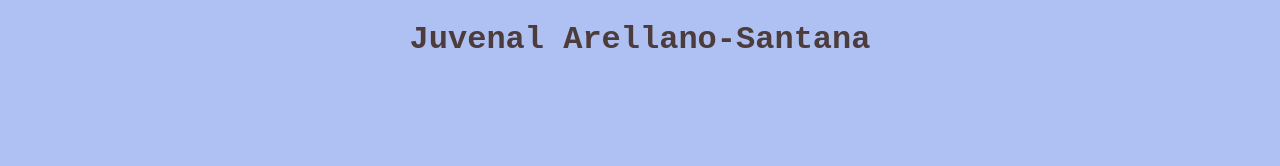
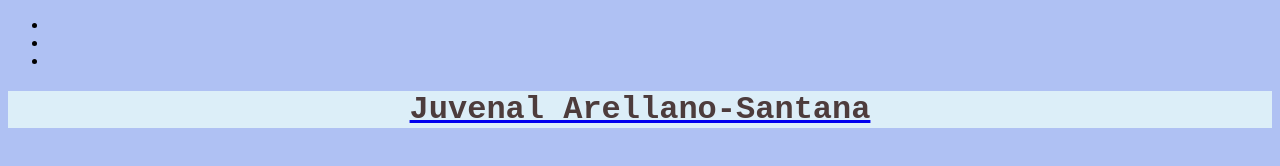
Before and after one commit to juvenalll/juvenalll.github.io, a plain HTML site: page index.html in a window 1280 px wide. Drawn offline with Linux system fonts and the light colour scheme.

Commit message:
started nav

```diff
--- a/index.html
+++ b/index.html
@@ -6,8 +6,20 @@
     <title>Juvenal</title>
 </head>
 <body>
-
+	<div id="navigation">
+		<nav class="menu">
+			<ul>
+				<li> <a href="#navigation" Refresh </a></li>
+				<li> <a href="#intro" About </a></li>
+				<li> <a href="#contact" Contact </a></li>
+			</ul>
+		</nav>
+	</div>
+	<div id="intro" class="divs">
 		<h1>Juvenal Arellano-Santana</h1>
+	</div>
+	<div id="contact" class="divs">
+	</div>
 
 </body>
 </html>
--- a/stylesheet.css
+++ b/stylesheet.css
@@ -7,3 +7,6 @@ h1{
 	color: #4D3C3C;
 	font-family:"Courier New", Courier, monospace;
 }
+.divs{
+	background-color:#DCEEF8;
+}
```
